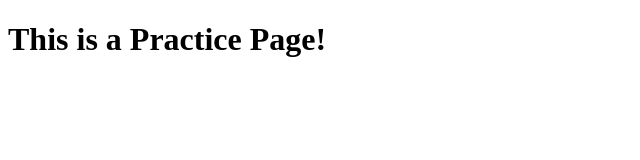
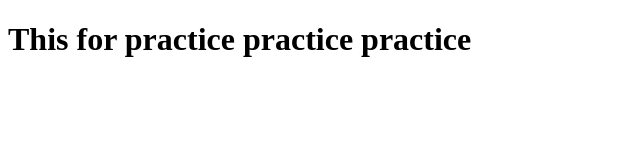
Before and after one commit to clarkexcore/practice, a plain HTML site: page index.html in a window 1280 px wide. Shown: the whole page, without its empty margins (0-640 px from the left). Drawn offline with Linux system fonts and the light colour scheme.

Commit message:
changed h1

```diff
--- a/index.html
+++ b/index.html
@@ -5,6 +5,6 @@
 	<title>Project 5 Practice</title>
 </head>
 <body>
-	<h1>This is a Practice Page!</h1>
+	<h1>This for practice practice practice</h1>
 </body>
 </html>
```
